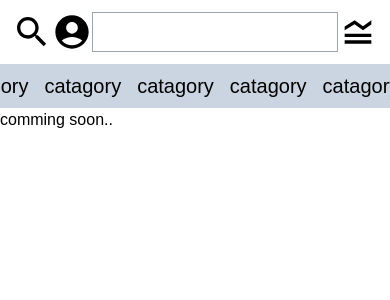
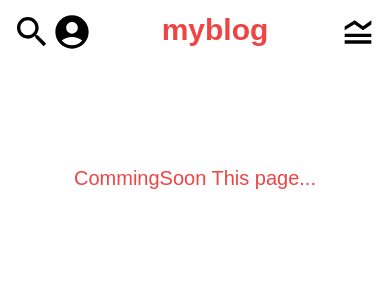
Before and after one commit to abusayed22/my-blog, a React (Create React App) app: page /catagory in a window 390 px wide. Shown: the top 300 px of the page. Built offline with nearby package versions, Linux system fonts and the light colour scheme.

Commit message:
nav responsive done

```diff
--- a/src/components/CommingSoon.tsx
+++ b/src/components/CommingSoon.jsx
@@ -2,7 +2,7 @@ import React from 'react'
 
 function CommingSoon() {
   return (
-    <div>comming soon..</div>
+    <div className='text-center text-red text-xl mt-5'>CommingSoon This page...</div>
   )
 }
 
--- a/src/components/nav/Nav.jsx
+++ b/src/components/nav/Nav.jsx
@@ -14,8 +14,8 @@ function Nav() {
     ]
   return (
     <div>
-      <div className="flex justify-between px-3 py-3">
-        <div className="flex ">
+      <div className="flex justify-between px-3 py-3 md:flex-row-reverse">
+        <div className="flex">
           <div className="flex">
             <button>
               <SearchIcon style={{ fontSize: "40px" }} />
@@ -27,18 +27,22 @@ function Nav() {
         </div>
         <input
           type="text"
-          className="border border-gray w-[380px] focus:text-rose md:w-[80%] lg:w-[50%] outline-none p-1"
+          className="hidden border border-gray w-[380px] focus:text-rose md:w-[80%] lg:w-[50%] outline-none p-1"
         />
+        <Link to={'/'} className="text-3xl font-bold text-red md:ml-[-75%] lg:ml-[-82%] xl:ml-[-84%]">myblog</Link>
         <div>
-          <button className="sm:hidden">
+          <button className="md:hidden">
             <LegendToggleIcon style={{ fontSize: "40px" }} />
           </button>
         </div>
       </div>
-      <div className="bg-white ">
-        <ul className="flex justify-center w-[90%]">
+      <div className="bg-white h-20 invisible md:visible">
+        <ul className="flex justify-center w-[90%] items-center h-20">
             {catagory.map(list => (
-            <Link key={list.id} path={`/${list.cat}`} className="p-2 hover:underline hover:underline-offset-8 text-xl">{list.cat}</Link>
+              <li key={list.id}>
+              <Link  to={`${list.cat}`} className="p-2 hover:underline hover:underline-offset-8 text-xl ">{list.cat}</Link>
+
+            </li>
 
             ))}
         </ul>
```
